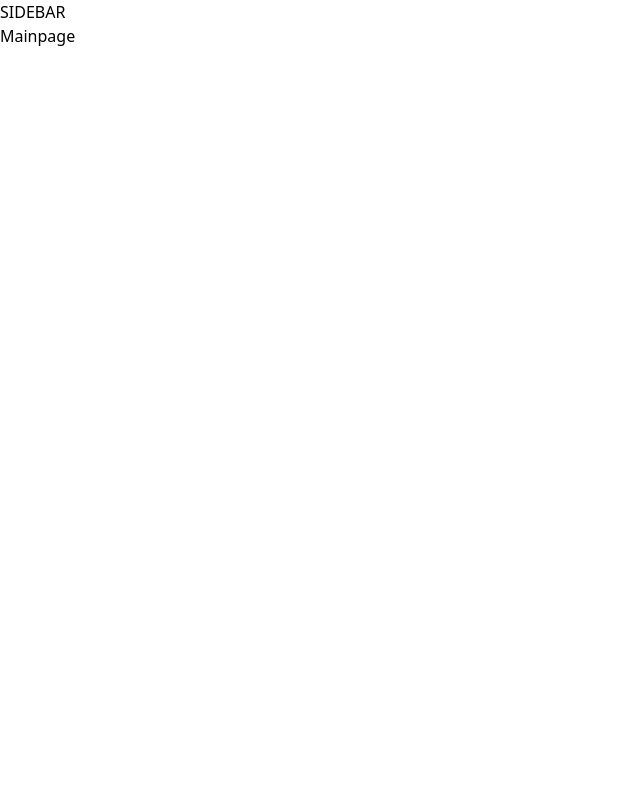
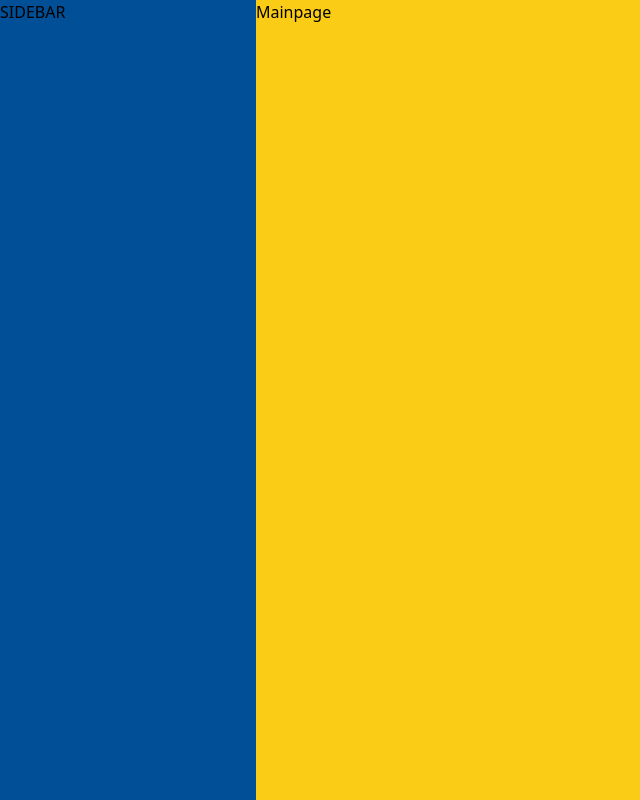
Before and after one commit to anoobsuresh0/Onboarding-Form, a React (Vite) app: page / in a window 1280 px wide. Shown: the whole page, without its empty margins (0-640 px from the left). Built offline with nearby package versions, Linux system fonts and the light colour scheme.

Commit message:
set Colors

```diff
--- a/src/components/HomePage.tsx
+++ b/src/components/HomePage.tsx
@@ -5,12 +5,12 @@ import SideBar from "./pages/SideBar";
 
 const HomePage = () => {
   return (
-    <div className="g">
-      <div>
+    <div className="grid grid-cols-5 h-screen">
+      <div className="bg-primary " >
         <SideBar />
       </div>
 
-      <div className="" >
+      <div className=" col-span-4 bg-yellow-400" >
         <MainPage />
       </div>
     </div>
--- a/tailwind.config.js
+++ b/tailwind.config.js
@@ -5,7 +5,14 @@ export default {
     "./src/**/*.{ts,tsx}",
   ],
   theme: {
-    extend: {},
+    extend: {
+      colors: {
+        primary : "#014f97", // sidebar background
+        secondary: "#2874ba", // icon background before selected
+        icon_color: "#77a7d3", // sidebar icon colors
+        desc_color : "#a7c2e8", // sidebar description color
+      }
+    },
   },
   plugins: [],
 }
```
Also changed, not shown: src/index.css (line endings or trailing spaces).
